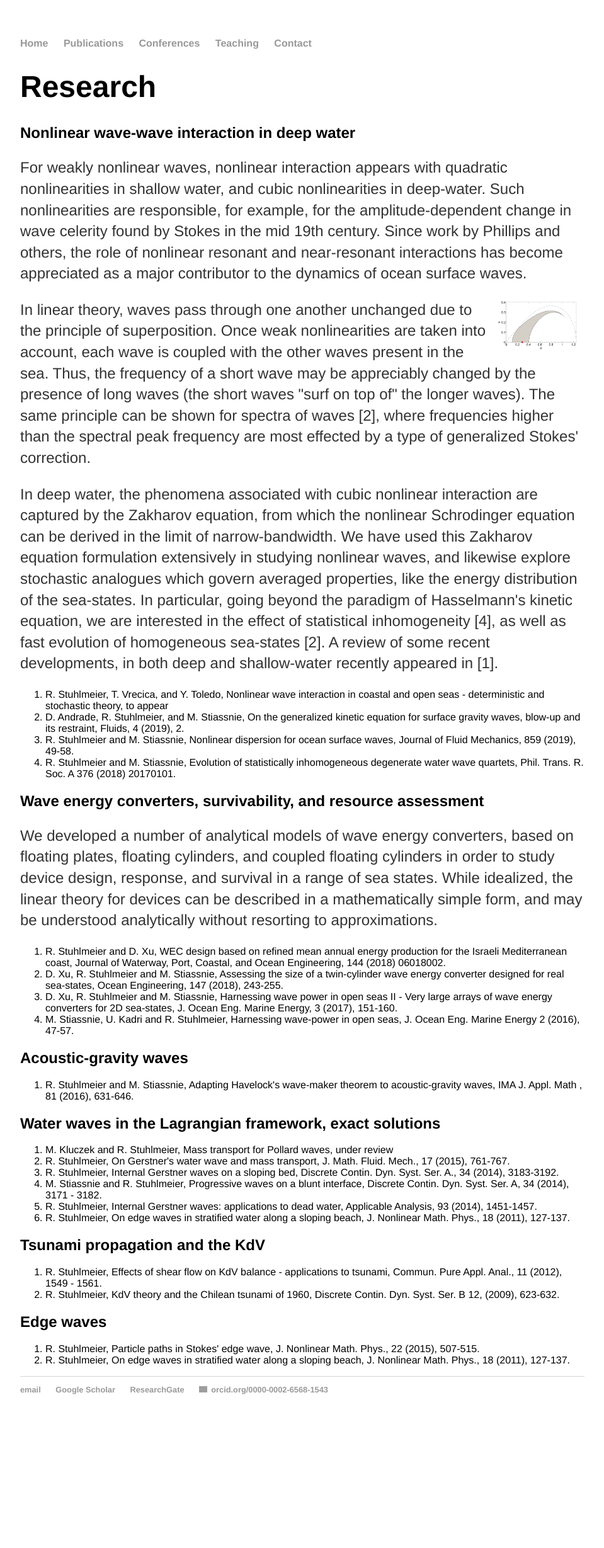
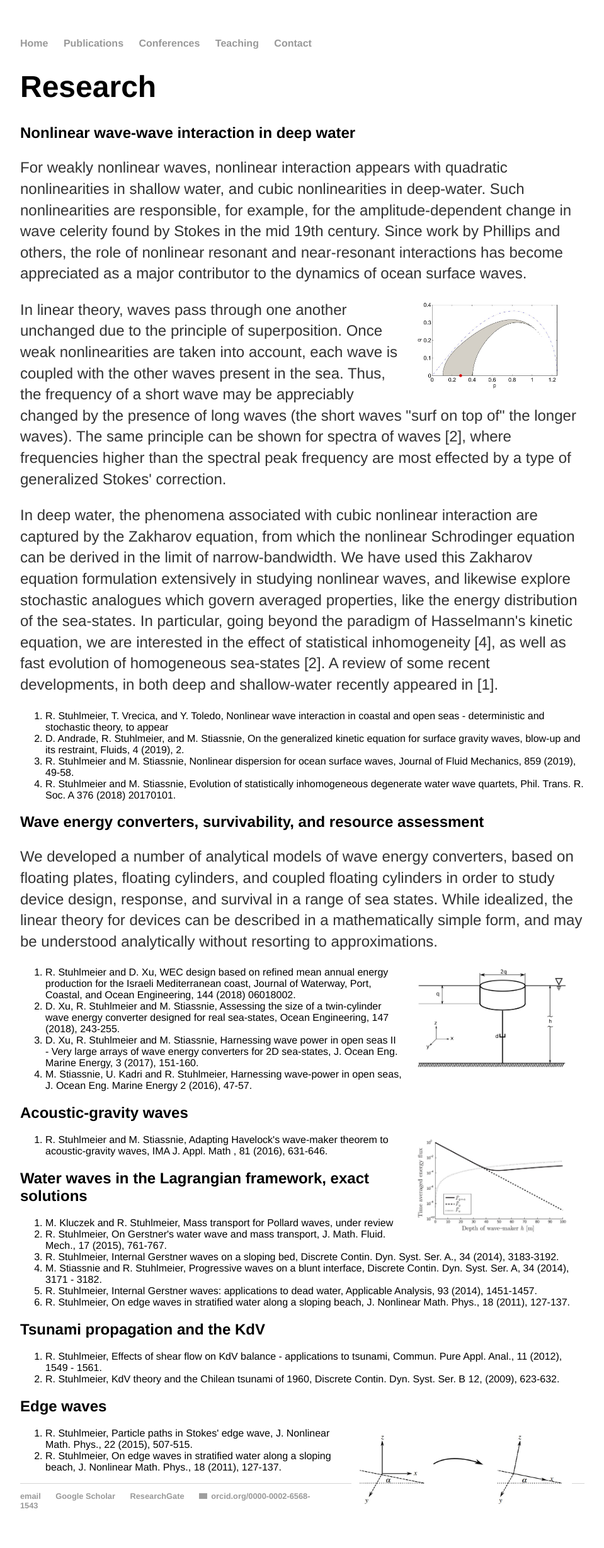
Before and after one commit to rstuhlmeier/rstuhlmeier.github.io, a Jekyll site: the page built from research/index.html, in a window 1280 px wide. Shown: the whole page at 63% size, without its empty margins (160-1119 px from the left). Built offline with Jekyll 4.4.1, drawn with Linux system fonts in a browser that asks for light colours; before the commit the page ends 2274 px from its top, so only the background shows below that; grey boxes are pictures that could not be loaded.

Commit message:
Update index.html

```diff
--- a/research/index.html
+++ b/research/index.html
@@ -9,7 +9,7 @@ title: Raphael Stuhlmeier - Research
 <p>For weakly nonlinear waves, nonlinear interaction appears with quadratic nonlinearities in shallow water, and cubic nonlinearities in deep-water.
 Such nonlinearities are responsible, for example, for the amplitude-dependent change in wave celerity found by Stokes in the mid 19th century.
 Since work by Phillips and others, the role of nonlinear resonant and near-resonant interactions has become appreciated as a major contributor to the dynamics of ocean surface waves.</p>
-<img style="float: right;", src="Instability_Snip.JPG" width="140">
+<img style="padding: 0 20px; float: right;", src="Instability_Snip.JPG" width="250">
 <p>In linear theory, waves pass through one another unchanged due to the principle of superposition. Once weak nonlinearities are taken into account, each wave is coupled with the other waves present in the sea.
 Thus, the frequency of a short wave may be appreciably changed by the presence of long waves (the short waves "surf on top of" the longer waves). The same principle can be shown for spectra of waves [2], where frequencies higher than the spectral peak frequency are most effected by
 a type of generalized Stokes' correction.</p>
@@ -31,7 +31,7 @@ in both deep and shallow-water recently appeared in [1].</p>
 <p>We developed a number of analytical models of wave energy converters, based on floating plates, floating cylinders, and coupled floating cylinders
 in order to study device design, response, and survival in a range of sea states. While idealized, the linear theory for devices can be described in a mathematically simple form,
 and may be understood analytically without resorting to approximations. </p>
-
+<img style="padding: 0 20px; float: right;", src="WEC_Snip.JPG" width="250">
 <ol>
   <li>R. Stuhlmeier and D. Xu, WEC design based on refined mean annual energy production for the Israeli Mediterranean coast, Journal of Waterway, Port, Coastal, and Ocean Engineering, 144 (2018) 06018002.  </li>
   <li> D. Xu, R. Stuhlmeier and M. Stiassnie, Assessing the size of a twin-cylinder wave energy converter designed for real sea-states, Ocean Engineering, 147 (2018), 243-255. </li>
@@ -41,6 +41,7 @@ and may be understood analytically without resorting to approximations. </p>
 
 <h2>Acoustic-gravity waves</h2>
 
+<img style="padding: 0 20px; float: right;", src="AG_Snip.JPG" width="250">
 <ol>
   <li>R. Stuhlmeier and M. Stiassnie, Adapting Havelock's wave-maker theorem to acoustic-gravity waves, IMA J. Appl. Math , 81 (2016), 631-646.  </li>
 </ol>
@@ -61,7 +62,7 @@ and may be understood analytically without resorting to approximations. </p>
     <li> R. Stuhlmeier, KdV theory and the Chilean tsunami of 1960, Discrete Contin. Dyn. Syst. Ser. B 12, (2009), 623-632.</li>
 </ol>
 <h2>Edge waves</h2>
-
+<img style="padding: 0 20px; float: right;", src="Edge_Wave_Snip.JPG" width="350">
 <ol>
   <li>R. Stuhlmeier, Particle paths in Stokes' edge wave, J. Nonlinear Math. Phys., 22 (2015), 507-515. </li>
    <li>R. Stuhlmeier, On edge waves in stratified water along a sloping beach, J. Nonlinear Math. Phys., 18 (2011), 127-137. </li>
```
